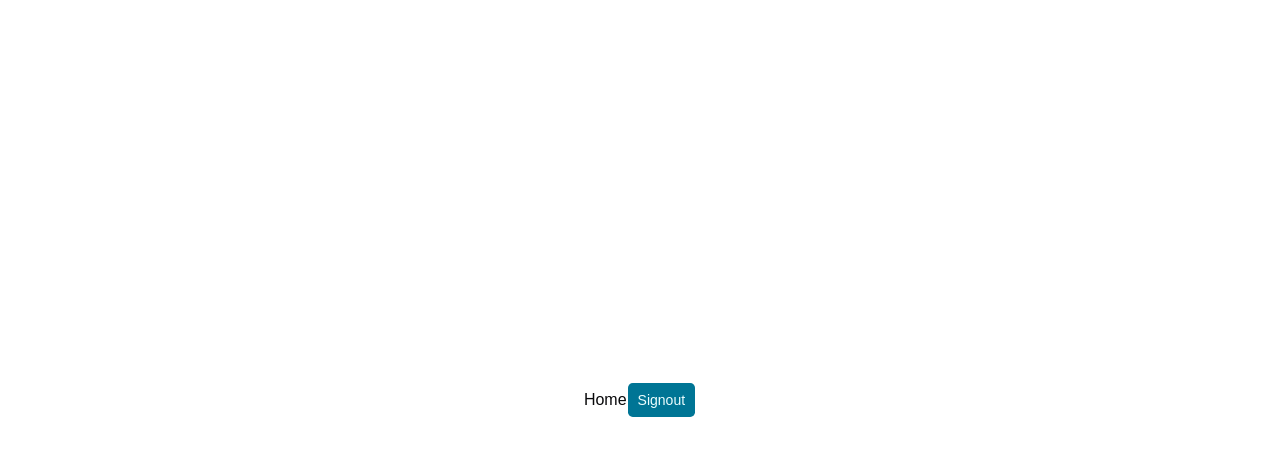
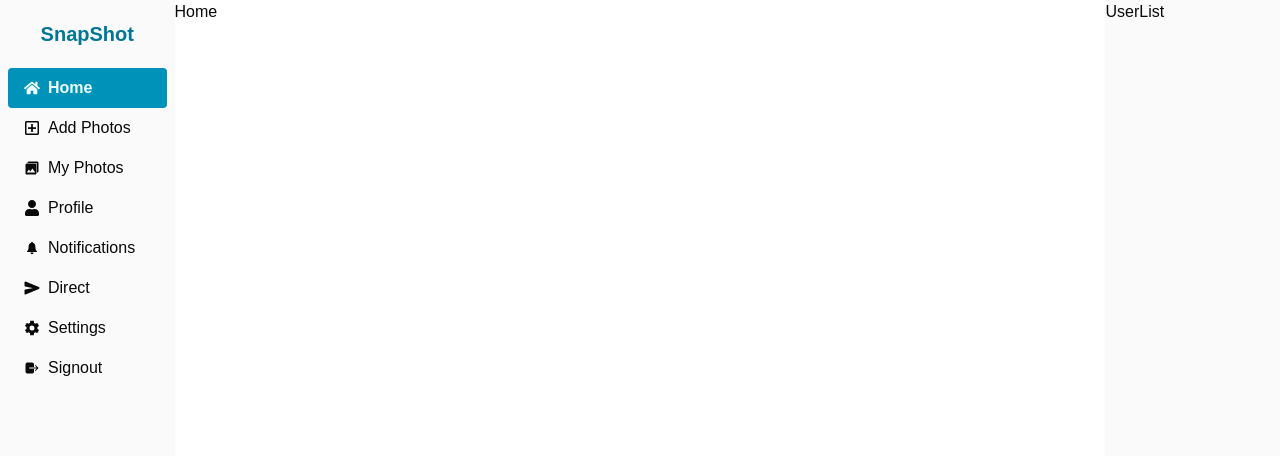
Before and after one commit to NazakatUmrani/SnapShot, a React (Vite) app: page / in a window 1280 px wide. Shown: the top 456 px of the page. Built offline with nearby package versions, Linux system fonts and the light colour scheme; no server answers; sample sign-in values are in the browser's storage.

Commit message:
Add: Layout wrapper + sidebar

```diff
--- /dev/null
+++ b/src/components/layout/index.tsx
@@ -0,0 +1,25 @@
+import * as React from 'react';
+import { Outlet } from 'react-router-dom';
+import Sidebar from '../sidebar';
+import UserList from '../userList';
+
+interface ILayoutProps {
+}
+
+const Layout: React.FunctionComponent<ILayoutProps> = (props) => {
+  return (
+    <div className='w-full h-full flex bg-background'>
+        <aside className='flex gap-x-4 bg-sidebar lg:w-60 h-full'>
+            <Sidebar />
+        </aside>
+        <div className='w-full'>
+            <Outlet />
+        </div>
+        <aside className='hidden lg:block bg-sidebar lg:w-60 h-full'>
+            <UserList />
+        </aside>
+    </div>
+  )
+};
+
+export default Layout;
--- /dev/null
+++ b/src/components/sidebar/index.tsx
@@ -0,0 +1,103 @@
+import { cn } from '@/lib/utils';
+import type { NavItem } from '@/types/types';
+import { useState, type FunctionComponent } from 'react';
+import { FaHome, FaRegPlusSquare, FaUser } from 'react-icons/fa';
+import { IoIosNotifications, IoMdPhotos } from "react-icons/io";
+import { IoLogOut, IoSend, IoSettingsSharp } from "react-icons/io5";
+import { Link, useLocation, useNavigate } from 'react-router-dom';
+import MyButton from '../MyButton';
+import { useUserAuth } from '@/context/userAuthContext';
+import { toast } from 'react-toastify';
+
+interface ISidebarProps {
+}
+
+const navItems: NavItem[] = [
+  {
+    name: 'Home',
+    link: '/',
+    icon: FaHome
+  },
+  {
+    name: 'Add Photos',
+    link: '/post',
+    icon: FaRegPlusSquare
+  },
+  {
+    name: 'My Photos',
+    link: '/myphotos',
+    icon: IoMdPhotos
+  },
+  {
+    name: 'Profile',
+    link: '/profile',
+    icon: FaUser
+  },
+  {
+    name: 'Notifications',
+    link: '#',
+    icon: IoIosNotifications
+  },
+  {
+    name: 'Direct',
+    link: '#',
+    icon: IoSend
+  },
+  {
+    name: 'Settings',
+    link: '#',
+    icon: IoSettingsSharp
+  }
+]
+
+const Sidebar: FunctionComponent<ISidebarProps> = (props) => {
+  const { logOut } = useUserAuth();
+  const navigate = useNavigate();
+  const {pathname} = useLocation();
+
+  const getClassName = (link: string): string => {
+    return cn(pathname === link && 'bg-sidebar-primary text-sidebar-primary-foreground font-semibold', 'flex items-center gap-2 hover:bg-sidebar-primary-foreground hover:text-sidebar-primary py-2 px-4 rounded hover:scale-105 transition-all duration-300 ease-in-out')
+  }
+
+
+  const [isSigningOut, setIsSigningOut] = useState<boolean>(false);
+
+  const handleSignOut = async () => {
+      try {
+          setIsSigningOut(true);
+          logOut();
+          toast.success("Signout successful");
+          navigate("/login");
+      } catch (error) {
+          console.error(error);
+          toast.error("Signout failed");
+      } finally {
+          setIsSigningOut(false);
+      }
+  }
+  return (
+    <nav className='flex flex-col h-full max-w-sm w-full px-2'>
+      <div className='flex justify-center m-5'>
+        <div className='text-primary font-extrabold text-xl'>SnapShot</div>
+      </div>
+      {navItems.map((item, index) => (
+        <Link
+          to={item.link}
+          key={index}
+          className={getClassName(item.link)}
+        >
+          <item.icon />
+          <span>{item.name}</span>
+        </Link>
+      ))}
+      <span
+        onClick={handleSignOut}
+        className={getClassName(' ')}
+      >
+        <IoLogOut />
+        Signout</span>
+    </nav>
+  );
+};
+
+export default Sidebar;
--- /dev/null
+++ b/src/components/userList/index.tsx
@@ -0,0 +1,12 @@
+import * as React from 'react';
+
+interface IUserListProps {
+}
+
+const UserList: React.FunctionComponent<IUserListProps> = (props) => {
+  return (
+    <div>UserList</div>
+  );
+};
+
+export default UserList;
--- a/src/pages/home/index.tsx
+++ b/src/pages/home/index.tsx
@@ -1,42 +1,14 @@
-import MyButton from '@/components/MyButton';
-import { useUserAuth } from '@/context/userAuthContext';
-import { useState, type FunctionComponent } from 'react';
-import { useNavigate } from 'react-router-dom';
-import { toast } from 'react-toastify';
+import { type FunctionComponent } from 'react';
 
 interface IHomeProps {
 }
 
-const Home: FunctionComponent<IHomeProps> = (props) => {
-    const { logOut } = useUserAuth();
-    const navigate = useNavigate();
-
-    const [isSigningOut, setIsSigningOut] = useState<boolean>(false);
-
-    const handleSignOut = async () => {
-        try {
-            setIsSigningOut(true);
-            logOut();
-            toast.success("Signout successful");
-            navigate("/login");
-        } catch (error) {
-            console.error(error);
-            toast.error("Signout failed");
-        } finally {
-            setIsSigningOut(false);
-        }
-    }
-
+const Home: FunctionComponent<IHomeProps> = () => {
     return (
         <>
             <div>
                 Home
             </div>
-            <MyButton
-                disabled={isSigningOut}
-                isLoading={isSigningOut}
-                onClick={handleSignOut}
-            >Signout</MyButton>
         </>
     );
 };
--- a/src/routes.tsx
+++ b/src/routes.tsx
@@ -7,10 +7,14 @@ import CreatePost from "./pages/post";
 import Profile from "./pages/profile";
 import MyPhotos from "./pages/myphotos";
 import ProtectedRoutes from "./components/ProtectedRoutes";
+import Layout from "./components/layout";
 
 export const router = createBrowserRouter([
     {
         element: <ProtectedRoutes />,
+        children: [
+            {
+                element: <Layout />,
                 children: [
                     {
                         path: "/",
@@ -33,6 +37,8 @@ export const router = createBrowserRouter([
                         errorElement: <Error />
                     },
                 ]
+            }
+        ]
     },
     {
         path: "/login",
```
Also changed, not shown: src/types/types.ts (+8 -0 lines). Lines whose indentation alone changed are shown as unchanged.
